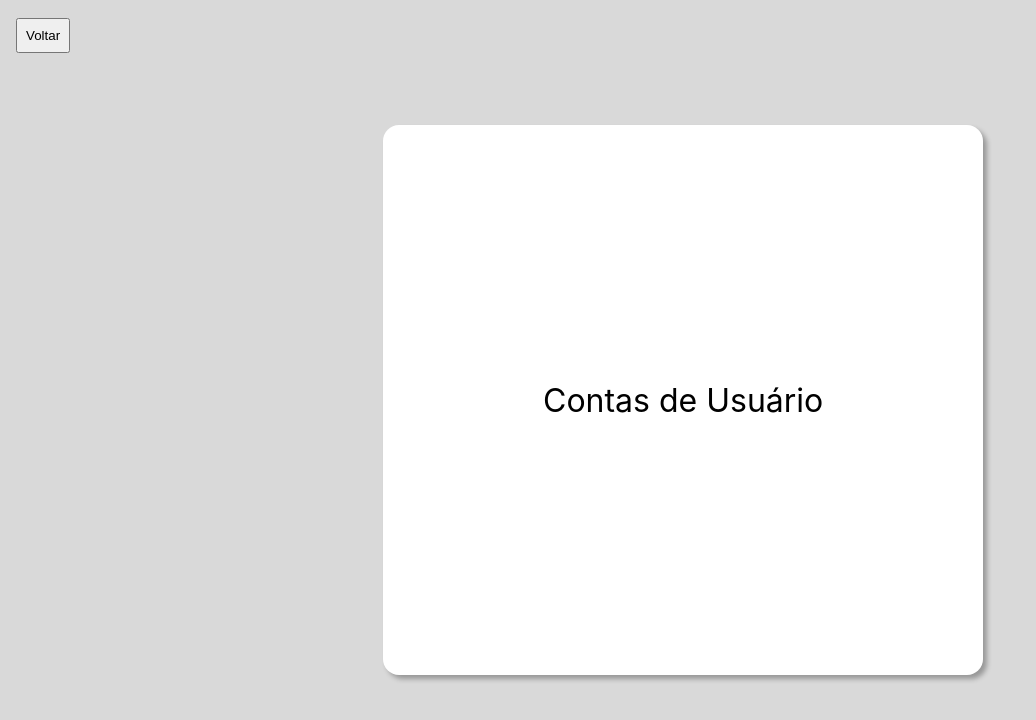
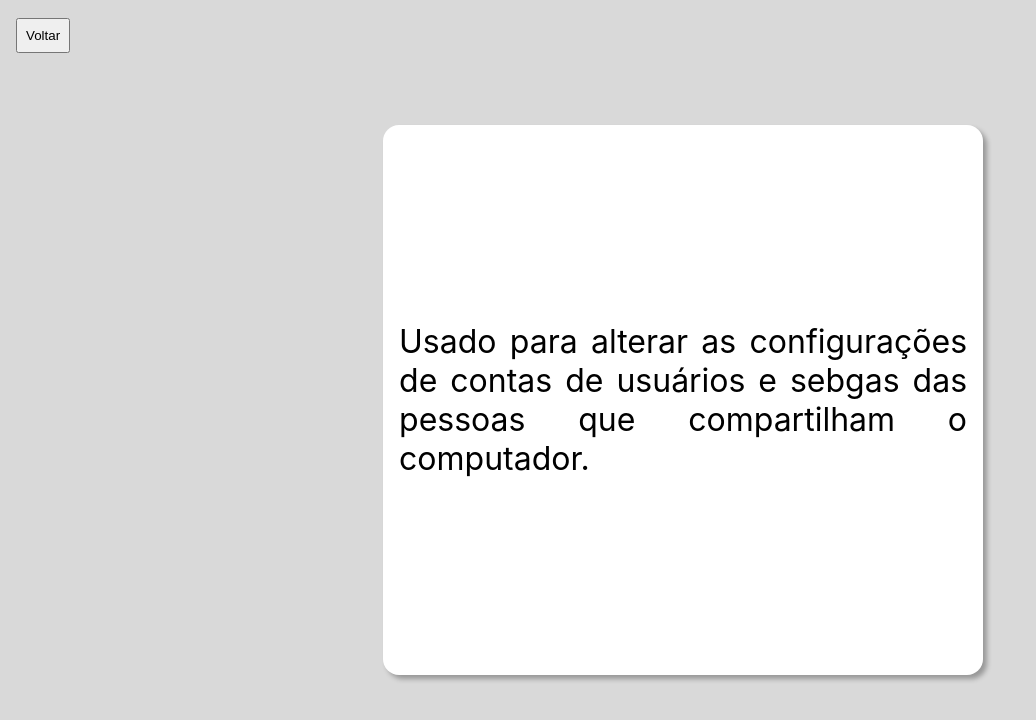
Before and after one commit to arthurpiloto/painel-de-controle, a plain HTML site: page pages/usuario.html in a window 1280 px wide. Shown: the whole page, without its empty margins (0-1036 px from the left). Drawn offline with Linux system fonts and the light colour scheme.

Commit message:
about contas de usuários

```diff
--- a/pages/usuario.html
+++ b/pages/usuario.html
@@ -11,7 +11,7 @@
         <button type="button" class="button">Voltar</button>
     </a>
     <div class="text-container">
-        <p class="text">Contas de Usuário</p>
+        <p class="text">Usado para alterar as configurações de contas de usuários e sebgas das pessoas que compartilham o computador.</p>
     </div>
 </body>
 </html>
```
